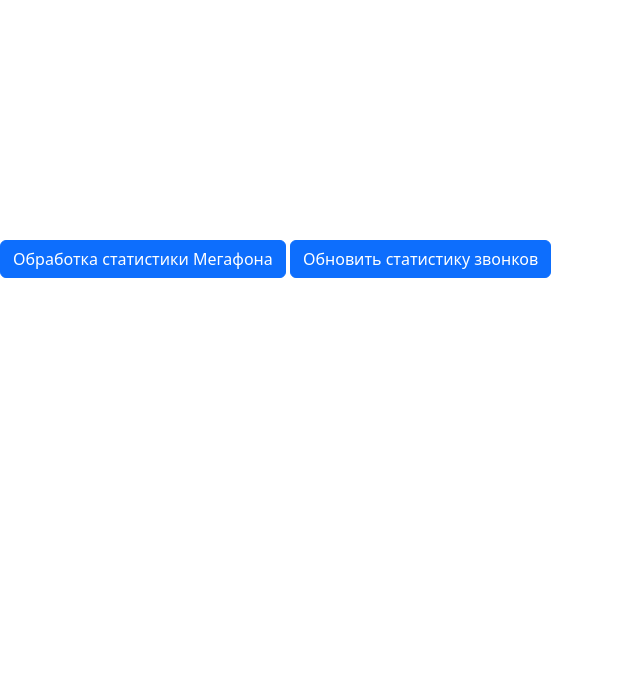
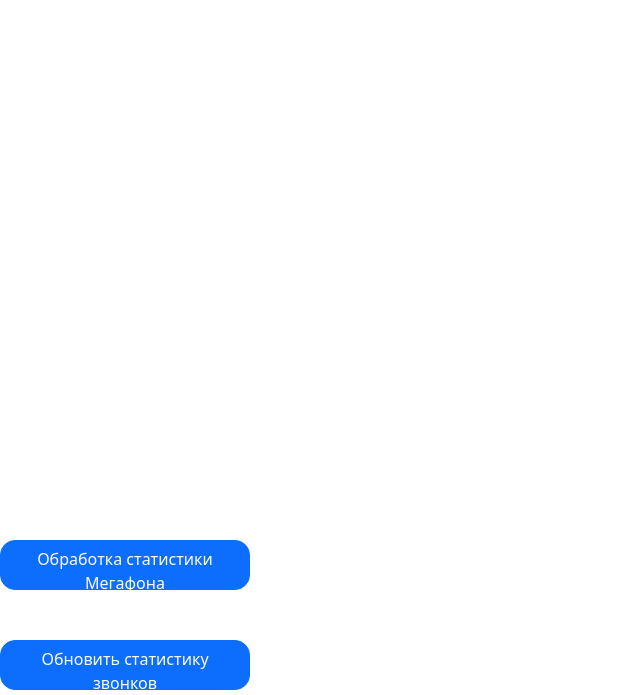
Before and after one commit to cdkintegracia/web_app_4dk, a Flask app: template web_app_4dk/templates/main_page.html in a window 1280 px wide. Shown: the part 606-1301 px from the top of the page, without its empty margins (0-640 px from the left). Before the commit the page ends 884 px from the top, so only its background shows below. Run offline with Flask 2, Linux system fonts and the light colour scheme; the template is opened without the code that fills it: most values are stand-ins (such as "Sample title", 1, 10 or a date in 2020); parts of the project's set-up code (start-up, migrations or seed data) failed here and were passed over.

Commit message:
Update main_page.html

```diff
--- a/web_app_4dk/templates/main_page.html
+++ b/web_app_4dk/templates/main_page.html
@@ -36,7 +36,7 @@
     </div>
   </div>
     </div>
-    <div class="'buttons">
+    <div class="buttons">
     <button type="button" class="btn btn-primary" data-bs-toggle="modal" data-bs-target="#MegafonCallsHandler">
       Обработка статистики Мегафона
     </button>
```
